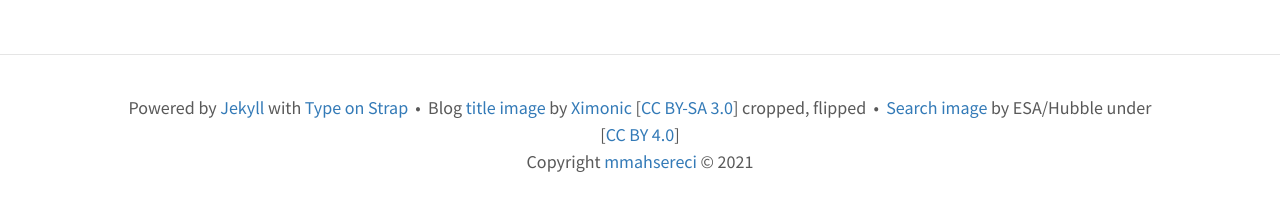
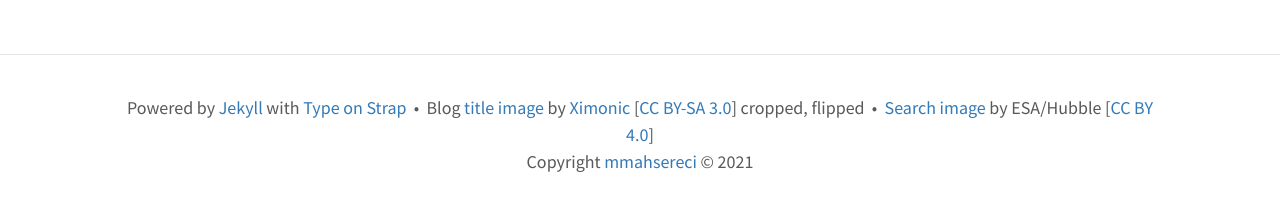
Before and after one commit to mmahsereci/webpage, a Jekyll site: the page built from index.html, in a window 1280 px wide. Shown: the part 1149-1359 px from the top of the page. Built offline with Jekyll 4.4.1, drawn with Linux system fonts in a browser that asks for light colours; the list of posts is cut into pages by our own code.

Commit message:
small fix

```diff
--- a/_config.yml
+++ b/_config.yml
@@ -35,7 +35,7 @@ footer_text: >
   [<a href="https://creativecommons.org/licenses/by-sa/3.0/">CC BY-SA 3.0</a>] cropped, flipped
   &nbsp;&bull;&nbsp;
   <a href="https://commons.wikimedia.org/wiki/File:Andromeda_Galaxy_M31_-_Heic1502a_10k.jpg">Search image</a>
-  by ESA/Hubble under
+  by ESA/Hubble
   [<a href="https://creativecommons.org/licenses/by/4.0/deed.en">CC BY 4.0</a>]
   </br>Copyright <a href="https://github.com/mmahsereci">mmahsereci</a> © 2021
 
```
